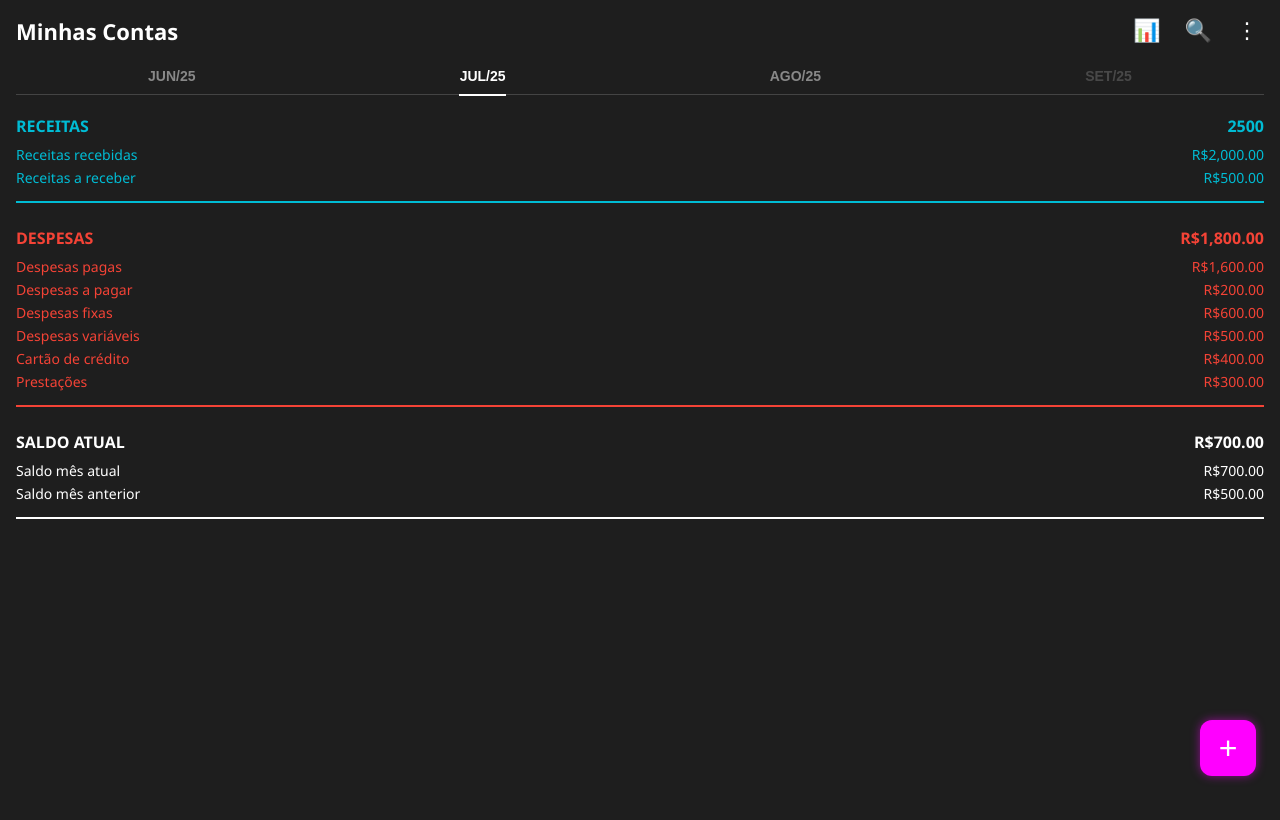
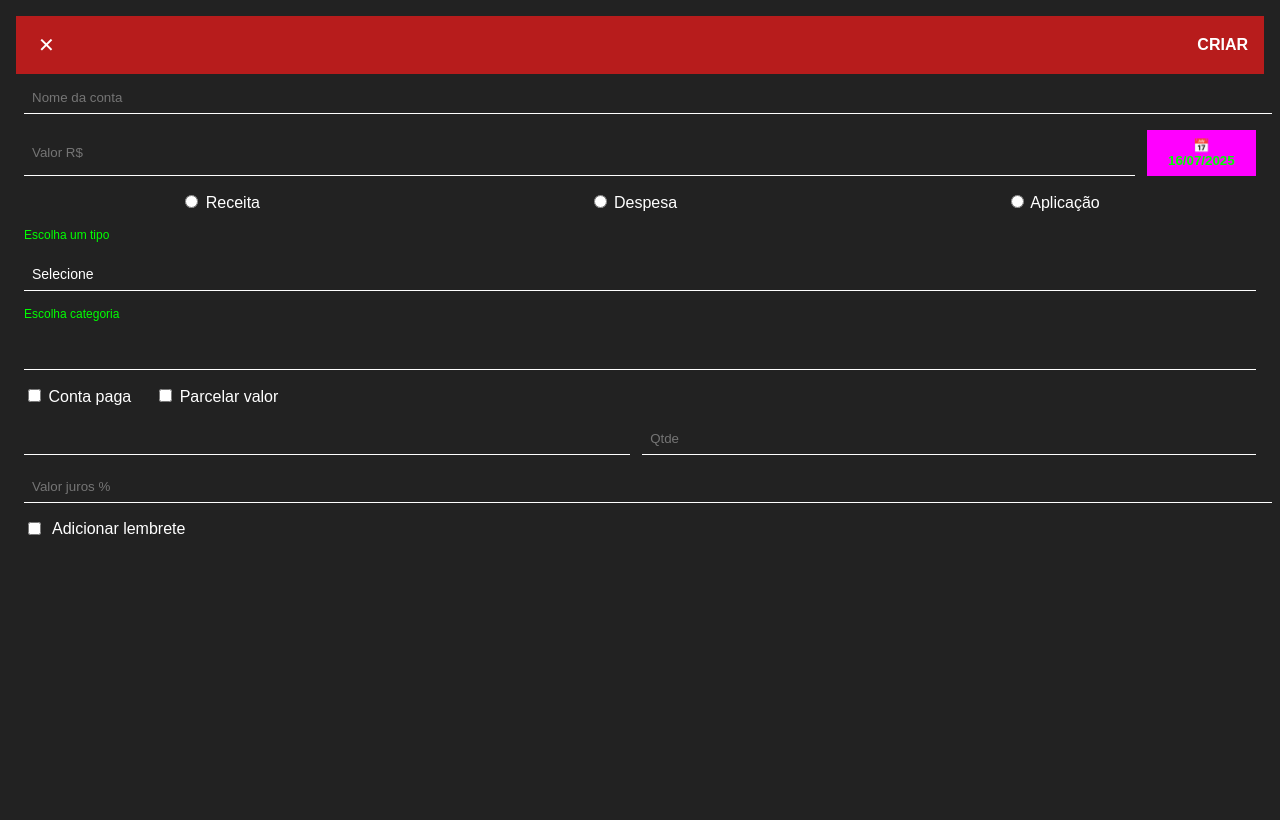
Before and after one commit to mathgunz/controle-financeiro-gracipellini-front, an Angular app: page /nova-conta in a window 1280 px wide. Before the commit this address led to /. Shown: the top 820 px of the page. Built offline with nearby package versions, Linux system fonts and the light colour scheme.

Commit message:
adicionando lista dos itens

```diff
--- a/src/app/app.routes.ts
+++ b/src/app/app.routes.ts
@@ -2,10 +2,12 @@ import { Routes } from '@angular/router';
 import { DespesasDetalhe } from './despesas-detalhe/despesas-detalhe';
 import { Dashboard } from './dashboard/dashboard';
 import { ReceitasDetalhe } from './receitas-detalhe/receitas-detalhe';
+import { NovaConta } from './nova-conta/nova-conta';
 
 export const routes: Routes = [
       { path: '', component: Dashboard },
   { path: 'despesas', component: DespesasDetalhe },
   { path: 'receitas', component: ReceitasDetalhe },
+  { path: 'nova-conta', component: NovaConta },
   { path: '**', redirectTo: '' }
 ];
--- a/src/app/dashboard/dashboard.html
+++ b/src/app/dashboard/dashboard.html
@@ -43,5 +43,5 @@
     </section>
 
     <!-- BOTÃO FLUTUANTE -->
-    <button class="botao-flutuante">+</button>
+    <button class="fab" (click)="irParaNovaConta()">+</button>
 </div>
--- /dev/null
+++ b/src/app/nova-conta/nova-conta.css
@@ -0,0 +1,104 @@
+.nova-conta-container {
+  background-color: #222;
+  color: white;
+  padding: 16px;
+  font-family: sans-serif;
+  min-height: 100vh;
+}
+
+.header-vermelho {
+  background-color: #b71c1c;
+  display: flex;
+  justify-content: space-between;
+  align-items: center;
+  padding: 16px;
+}
+
+.btn-fechar {
+  background: none;
+  border: none;
+  color: white;
+  font-size: 20px;
+}
+
+.btn-criar {
+  font-weight: bold;
+  color: white;
+}
+
+.formulario {
+  display: flex;
+  flex-direction: column;
+  gap: 16px;
+  padding: 8px;
+}
+
+.input-text, .input-number, .select {
+  background: none;
+  border: none;
+  border-bottom: 1px solid white;
+  padding: 8px;
+  color: white;
+  width: 100%;
+}
+
+.linha-valor-data {
+  display: flex;
+  gap: 12px;
+}
+
+.btn-data {
+  background-color: #ff00ff;
+  color: lime;
+  border: none;
+  padding: 8px 16px;
+  font-weight: bold;
+  cursor: pointer;
+}
+
+.radio-tipo {
+  display: flex;
+  gap: 16px;
+  justify-content: space-around;
+}
+
+.label-select {
+  color: lime;
+  font-size: 12px;
+}
+
+.checkboxes {
+  display: flex;
+  gap: 24px;
+}
+
+.linha-repeticao {
+  display: flex;
+  gap: 12px;
+}
+
+.checkbox-lembrete {
+  display: flex;
+  align-items: center;
+  gap: 8px;
+}
+
+select {
+  background-color: #333;   /* fundo escuro */
+  color: white;             /* texto branco */
+  border: none;
+  border-bottom: 1px solid white;
+  padding: 8px;
+  font-size: 14px;
+  appearance: none;         /* remove setinha nativa (opcional) */
+}
+
+select:focus {
+  outline: none;
+  border-bottom: 1px solid lime;
+}
+
+option {
+  background-color: #222;
+  color: white;
+}
--- /dev/null
+++ b/src/app/nova-conta/nova-conta.html
@@ -0,0 +1,76 @@
+<div class="nova-conta-container">
+  <header class="header-vermelho">
+    <button class="btn-fechar">✕</button>
+    <span class="btn-criar">CRIAR</span>
+  </header>
+
+  <form class="formulario">
+
+    <!-- Nome -->
+    <input type="text" placeholder="Nome da conta" class="input-text" [(ngModel)]="novaConta.nome" name="nome" />
+
+    <!-- Valor e Data -->
+    <div class="linha-valor-data">
+      <input type="number" placeholder="Valor R$" class="input-text" [(ngModel)]="novaConta.valor" name="valor" />
+
+      <button type="button" class="btn-data" (click)="abrirCalendario()">
+        📅 {{ novaConta.data | date:'dd/MM/yyyy' }}
+      </button>
+    </div>
+
+    <!-- Tipo da conta -->
+    <div class="radio-tipo">
+      <label><input type="radio" [(ngModel)]="novaConta.tipo" name="tipo" value="receita" /> Receita</label>
+      <label><input type="radio" [(ngModel)]="novaConta.tipo" name="tipo" value="despesa" /> Despesa</label>
+      <label><input type="radio" [(ngModel)]="novaConta.tipo" name="tipo" value="aplicacao" /> Aplicação</label>
+    </div>
+
+    <!-- Tipo da transação -->
+    <label class="label-select">Escolha um tipo</label>
+    <select class="select" [(ngModel)]="novaConta.tipoTransacao" name="tipoTransacao">
+      <option value="">Selecione</option>
+      <option>Cartão de crédito</option>
+      <option>Despesa fixa</option>
+      <option>Despesa variável</option>
+      <option>Prestação</option>
+    </select>
+
+    <!-- Categoria -->
+    <label class="label-select">Escolha categoria</label>
+    <select class="select" [(ngModel)]="novaConta.categoria" name="categoria">
+      <option>Alimentação</option>
+      <option>Educação</option>
+      <option>Lazer</option>
+      <option>Moradia</option>
+      <option>Saúde</option>
+      <option>Transporte</option>
+      <option>Vestuário</option>
+      <option>Outros</option>
+    </select>
+
+    <!-- Checkboxes -->
+    <div class="checkboxes">
+      <label><input type="checkbox" [(ngModel)]="novaConta.paga" name="paga" /> Conta paga</label>
+      <label><input type="checkbox" [(ngModel)]="novaConta.parcelado" name="parcelado" /> Parcelar valor</label>
+    </div>
+
+    <!-- Repetição -->
+    <div class="linha-repeticao">
+      <select class="select" [(ngModel)]="novaConta.repetir" name="repetir">
+        <option>Mensalmente</option>
+        <option>Semanalmente</option>
+        <option>Anualmente</option>
+      </select>
+      <input type="number" placeholder="Qtde" class="input-number" [(ngModel)]="novaConta.qtd" name="qtd" />
+    </div>
+
+    <!-- Juros -->
+    <input type="number" placeholder="Valor juros %" class="input-text" [(ngModel)]="novaConta.juros" name="juros" />
+
+    <!-- Lembrete -->
+    <label class="checkbox-lembrete">
+      <input type="checkbox" [(ngModel)]="novaConta.lembrete" name="lembrete" />
+      Adicionar lembrete
+    </label>
+  </form>
+</div>
--- /dev/null
+++ b/src/app/nova-conta/nova-conta.ts
@@ -0,0 +1,58 @@
+import { Component, Input } from '@angular/core';
+import { Router } from '@angular/router';
+import { CommonModule } from '@angular/common';
+import { FormsModule } from '@angular/forms';
+
+@Component({
+  selector: 'app-nova-conta',
+  standalone: true,
+  imports: [CommonModule, FormsModule],
+  templateUrl: './nova-conta.html',
+  styleUrl: './nova-conta.css'
+})
+export class NovaConta {
+
+  constructor(private router: Router) { }
+
+  irParaNovaConta() {
+    this.router.navigate(['/nova-conta']);
+  }
+
+    @Input() novaConta = {
+    nome: '',
+    valor: null,
+    data: new Date(),
+    tipo: '',
+    tipoTransacao: '',
+    categoria: '',
+    paga: false,
+    parcelado: false,
+    repetir: '',
+    qtd: null,
+    juros: null,
+    lembrete: false
+  };
+
+  abrirCalendario() {
+    // lógica opcional para abrir datepicker se for implementado depois
+  }
+
+
+}
+
+export class NovaContaComponent {
+  novaConta = {
+    nome: '',
+    valor: null,
+    data: new Date(),
+    tipo: '',
+    tipoTransacao: '',
+    categoria: '',
+    paga: false,
+    parcelado: false,
+    repetir: '',
+    qtd: null,
+    juros: null,
+    lembrete: false
+  };
+}
```
Also changed, not shown: 1 other file (tests, documents, lock files or other folders).
